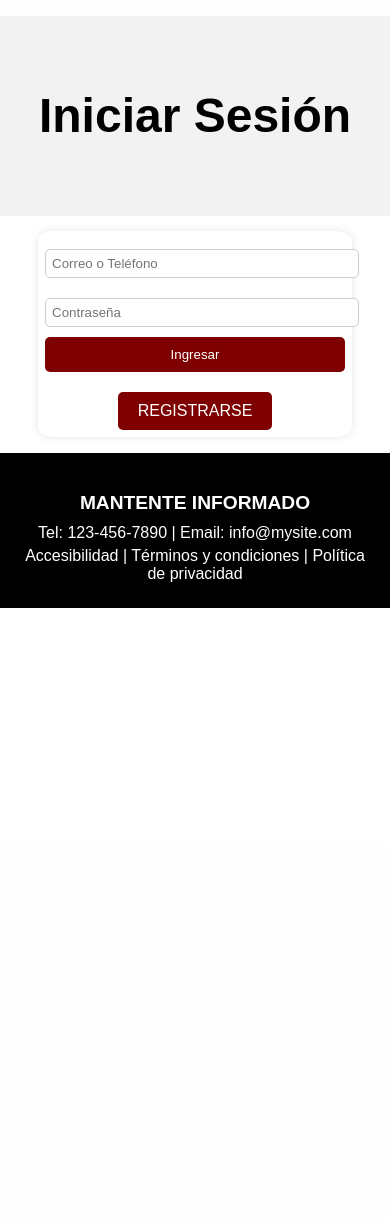
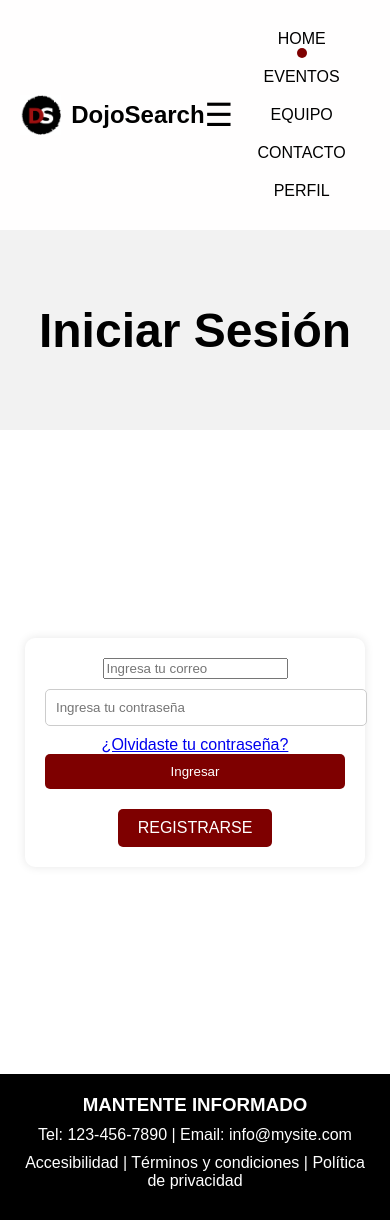
Before and after one commit to Alboraizquiher/PRPYECTO-TRANSVERSAL, a PHP site: page /HTML/login.html in a window 390 px wide. Before the commit the page ends 608 px from the top, so only its background shows below. Run offline with PHP 8.4, Linux system fonts and the light colour scheme.

Commit message:
cambios en el log in

```diff
--- a/LOGIN/CSS/login.css
+++ b/LOGIN/CSS/login.css
@@ -1,152 +1,105 @@
-/* ----------------------
-   ESTILOS GENERALES
----------------------- */
+/* Estilos generales */
 body {
     font-family: Arial, sans-serif;
     margin: 0;
     padding: 0;
     color: #000000;
 }
-/* ----------------------
-   HEADER
----------------------- */
+
 header {
     display: flex;
     justify-content: space-between;
     align-items: center;
-    padding: 2%;
+    padding: 20px;
     background-color: #fffefe;
     color: rgb(0, 0, 0);
 }
-/*LOGO*/
+
 .logo-container {
     display: flex;
     align-items: center;
 }
 
 .logo {
-    height: 40px; /*AJUSTAR TAMAÑO DE LOGO*/
+    height: 40px;
+    /* Ajusta el tamaño del logo según sea necesario */
     margin-right: 10px;
 }
 
 header h2 {
     margin: 0;
-    font-size: 1.5em; /*AJUSTAR TAMAÑO DE TEXTO*/
+    font-size: 1.5em;
+    /* Ajusta el tamaño del texto según sea necesario */
+}
+
+header nav {
+    display: flex;
+    align-items: center;
 }
 
 header nav a {
     color: black;
     text-decoration: none;
-    margin:  10px;
-    padding: 10px ;
-    position: right;
-    justify-content: right;
-    margin-right: right;
+    margin: 0 10px;
+    padding: 10px 0;
+    position: relative;
 }
 
-nav.options{
-    display: flex;
-    justify-content: space-between;
-    align-items: right;
-    padding: 2%;
+header nav a.active::after {
+    content: '';
+    position: absolute;
+    bottom: 0;
+    left: 50%;
+    transform: translateX(-50%);
+    width: 10px;
+    height: 10px;
+    background-color: #7e0000;
+    font-weight: bold;
+    border-radius: 5px;
 }
-/*ESTILOS PARA EL BOTON ROJO*/
+
+/* Responsive menu */
 .menu-toggle {
     display: none;
 }
 
 .menu-icon {
     display: none;
-    background-color: #7e0000;
-    color: #fff;
-    padding: 10px;
+    font-size: 2em;
     cursor: pointer;
-    border-radius: 5px;
-    font-size: 1.5em;
-
-    top: 20px;
-    right: 20px;
 }
 
-.nav-menu {
-    display: flex;
-    align-items: center;
-
-}
-
-
 @media (max-width: 768px) {
-    .nav-menu {
-        display: none;
-        flex-direction: column;
-        width: 100%;
-        background-color: #fff;
-        position: absolute;
-        top: 60px;
-        left: 0;
-        padding: 5%;
-        box-shadow: 0 2px 10px rgba(0, 0, 0, 0.1);
-    }
-
-    .nav-menu a {
-        padding: 10px 20px;
-        width: 100%;
-        text-align: left;
-    }
-
-    .menu-toggle:checked + .menu-icon + .nav-menu {
-        display: flex;
-    }
-
     .menu-icon {
         display: block;
     }
 
-    .form-container {
-
-        display: flex;
-        padding: 2%;
-        justify-content: center;
-        align-items: center;
-
-        background-color: #ffffff;
+    nav {
+        display: none;
+        flex-direction: column;
+        width: 100%;
+        text-align: center;
     }
 
-    form {
-        background-color: #ffffff;
-        padding: 2%;
-        border-radius: 5%;
-        box-shadow: 0 0 10px rgba(0, 0, 0, 0.1);
-        width: 300px;
-        text-align: center;
+    nav a {
+        margin: 10px 0;
     }
-}
 
-/* Botón rojo en la navegación (log in) */
-.red-button {
-    background-color: #7e0000; /* Color rojo */
-    color: #fff;
-    border: none;
-    padding: 10px 20px;
-    cursor: pointer;
-    border-radius: 5px;
-    font-size: 1em;
-}
-
-.red-button:hover {
-    background-color: #5e0000;
+    .menu-toggle:checked+.menu-icon+nav {
+        display: flex;
+    }
 }
 
 /* Hero section */
 .hero {
-    background-color: #f2f2f2; /* Fondo gris claro */
+    background-color: #f2f2f2;
+    /* Fondo gris claro */
     height: 200px;
     display: flex;
     justify-content: center;
     align-items: center;
     color: rgb(0, 0, 0);
     text-align: center;
-    margin-bottom: 2%;
 }
 
 .hero h1 {
@@ -156,55 +109,49 @@ nav.options{
     align-items: center;
 }
 
-
 /* Formulario de registro */
 .form-container {
-
     display: flex;
-    padding: 2%;
     justify-content: center;
     align-items: center;
-
+    height: calc(100vh - 200px);
+    /* Altura del viewport menos la altura del hero */
     background-color: #ffffff;
 }
 
 form {
     background-color: #ffffff;
-    padding: 2%;
-    border-radius: 5%;
+    padding: 20px;
+    border-radius: 10px;
     box-shadow: 0 0 10px rgba(0, 0, 0, 0.1);
     width: 300px;
     text-align: center;
 }
 
 form h2 {
-
     margin-bottom: 20px;
-}
-.h2prueba{
-    margin-top: 10%;
-    text-align: center;
 }
 
 form input[type="text"],
 form input[type="password"],
 form input[type="date"] {
     width: 100%;
-    padding: 2%;
+    padding: 10px;
     margin: 10px 0;
     border: 1px solid #ccc;
     border-radius: 5px;
 }
 
 form label {
-
+    display: block;
     margin: 10px 0;
 }
 
 form button {
     width: 100%;
     padding: 10px;
-    background-color: #7e0000; /* Fondo rojo */
+    background-color: #7e0000;
+    /* Fondo rojo */
     color: white;
     border: none;
     border-radius: 5px;
@@ -219,7 +166,8 @@ a.btn {
     display: inline-block;
     margin-top: 20px;
     padding: 10px 20px;
-    background-color: #7e0000; /* Fondo rojo */
+    background-color: #7e0000;
+    /* Fondo rojo */
     color: white;
     text-decoration: none;
     border-radius: 5px;
@@ -232,19 +180,16 @@ a.btn:hover {
 
 /* Footer */
 .footer {
-    margin-top: 2%;
-    background-color: #000;
-    color: #fff;
+    background-color: #000000;
+    color: white;
     padding: 20px;
     text-align: center;
-
 }
 
 .footer h3 {
-    margin-bottom: 10px;
-    font-size: 1.2em;
+    margin: 0;
 }
 
 .footer p {
-    margin: 5px 0;
+    margin: 10px 0;
 }
--- a/LOGIN/HTML/login.html
+++ b/LOGIN/HTML/login.html
@@ -5,28 +5,26 @@
     <meta charset="UTF-8">
     <meta name="viewport" content="width=device-width, initial-scale=1.0">
     <title>Inicio de Sesión</title>
-    <link rel="stylesheet" href="/LOGIN/CSS/login.css">
-
+    <link rel="stylesheet" href="/PRPYECTO-TRANSVERSAL/LOGIN/CSS/login.css">
 </head>
 
 <body>
-    <header>
-        <nav class="nav-menu">
+    <header class="header">
         <!--Cabezera-->
+
         <div class="logo-container">
-                <img src="/Home html/IMG/logoDS.png" alt="Logo" class="logo">
+            <img src="/PRPYECTO-TRANSVERSAL/LOGIN/IMG/logoDS.png" alt="Logo" class="logo" />
             <h2>DojoSearch</h2>
         </div>
-            <!-- AÑADO BOTON PARA RESPONSIVE-->
-            <input type="checkbox" id="menu-toggle" class="menu-toggle">
+        <input type="checkbox" id="menu-toggle" class="menu-toggle" />
         <label for="menu-toggle" class="menu-icon">&#9776;</label>
-            <div class="options">
-                <a href="/Home html/HTML/html.html">HOME</a>
+
+        <nav class="nav-menu">
+            <a href="/PRPYECTO-TRANSVERSAL/Home html/HTML/html.html" class="active">HOME</a>
             <a href="#">EVENTOS</a>
             <a href="#">EQUIPO</a>
             <a href="#">CONTACTO</a>
-                <a href="/LOGIN/HTML/login.html" class="active">PERFIL</a>
-            </div>
+            <a href="/PRPYECTO-TRANSVERSAL/LOGIN/HTML/login.html">PERFIL</a>
         </nav>
     </header>
 
@@ -37,11 +35,12 @@
     </section>
 
     <div class="form-container">
-        <form action="LOGIN/PHP/login.php" method="POST">
-            <input type="text" name="usuario" placeholder="Correo o Teléfono" required>
-            <input type="password" name="password" placeholder="Contraseña" required>
+        <form action="/PRPYECTO-TRANSVERSAL/LOGIN/PHP/login.php" method="POST">
+            <input type="email" name="usuario" placeholder="Ingresa tu correo" required>
+            <input type="password" name="password" placeholder="Ingresa tu contraseña" required>
+            <a href="#">¿Olvidaste tu contraseña?</a>
             <button type="submit" class="btn">Ingresar</button>
-            <a href="/LOGIN/HTML/loginnoregr.html" class="btn">REGISTRARSE</a>
+            <a href="/PRPYECTO-TRANSVERSAL/LOGIN/HTML/loginnoregr.html" class="btn">REGISTRARSE</a>
         </form>
     </div>
     <div class="footer">
```
Also changed, not shown: LOGIN/PHP/login.php (+12 -13 lines). Lines whose indentation alone changed are shown as unchanged.
